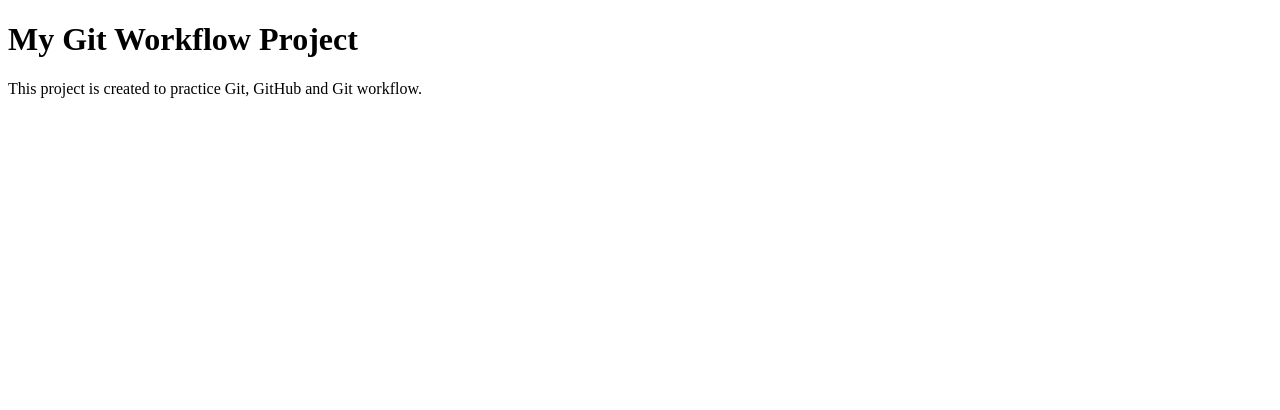
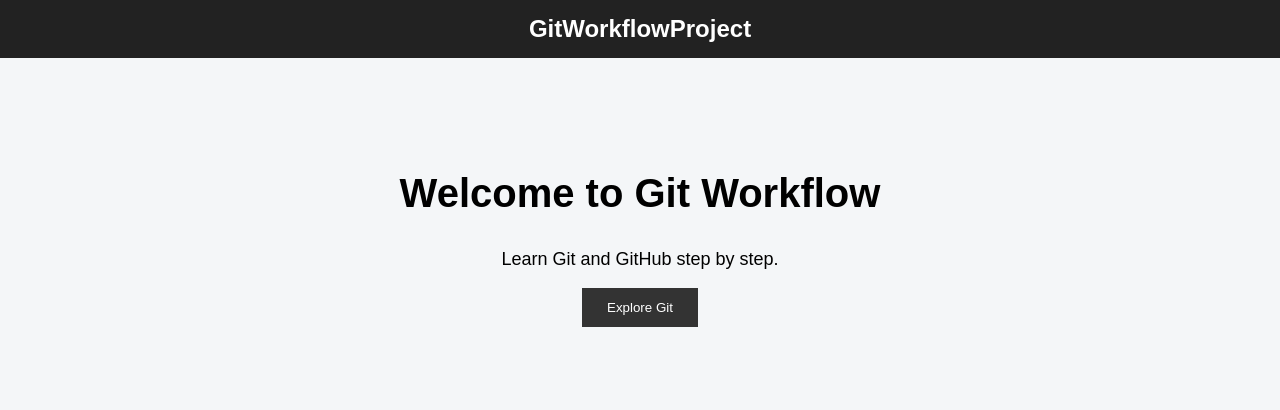
Before and after one commit to Archana-hub-droid/GitWorkflowProject, a plain HTML site: page index.html in a window 1280 px wide. Drawn offline with Linux system fonts and the light colour scheme.

Commit message:
Add frontend website

```diff
--- a/index.html
+++ b/index.html
@@ -1,12 +1,25 @@
 <!DOCTYPE html>
 <html>
 <head>
-    <title>My Git Workflow Project</title>
+    <title>Git Workflow Project</title>
+    <link rel="stylesheet" href="style.css">
 </head>
+
 <body>
 
-    <h1>My Git Workflow Project</h1>
-    <p>This project is created to practice Git, GitHub and Git workflow.</p>
+    <nav>
+        <h2>GitWorkflowProject</h2>
+    </nav>
 
+    <section class="hero">
+        <h1>Welcome to Git Workflow</h1>
+
+        <p>
+            Learn Git and GitHub step by step.
+        </p>
+
+        <button onclick="showMessage()">Explore Git</button>
+    </section>
+        <script src="script.js"></script>
 </body>
 </html>
--- /dev/null
+++ b/script.js
@@ -0,0 +1,3 @@
+function showMessage() {
+    alert("Welcome to Git and GitHub!");
+}
--- /dev/null
+++ b/style.css
@@ -0,0 +1,36 @@
+body {
+    margin: 0;
+    font-family: Arial, sans-serif;
+    background: #f4f6f8;
+    text-align: center;
+}
+
+nav {
+    background: #222;
+    padding: 15px;
+}
+
+nav h2 {
+    color: white;
+    margin: 0;
+}
+
+.hero {
+    padding: 80px 20px;
+}
+
+.hero h1 {
+    font-size: 40px;
+}
+
+.hero p {
+    font-size: 18px;
+}
+
+button {
+    padding: 12px 25px;
+    border: none;
+    background: #333;
+    color: white;
+    cursor: pointer;
+}
```
